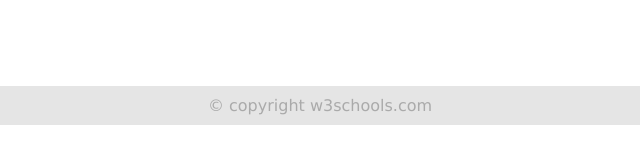
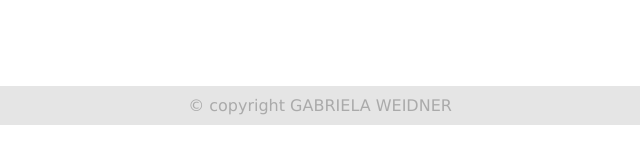
Before and after one commit to gabrielaweidner/sitedoestudante, a plain HTML site: page index.html in a window 1280 px wide. Shown: the part 563-726 px from the top of the page, 320-960 px from the left. Drawn offline with Linux system fonts and the light colour scheme.

Commit message:
Update index.html

```diff
--- a/index.html
+++ b/index.html
@@ -78,7 +78,7 @@
   </div>
 </div>
 
-<div style="background-color:#e5e5e5;text-align:center;padding:10px;margin-top:7px;">© copyright w3schools.com</div>
+<div style="background-color:#e5e5e5;text-align:center;padding:10px;margin-top:7px;">© copyright GABRIELA WEIDNER</div>
 
 </body>
 </html>
```
